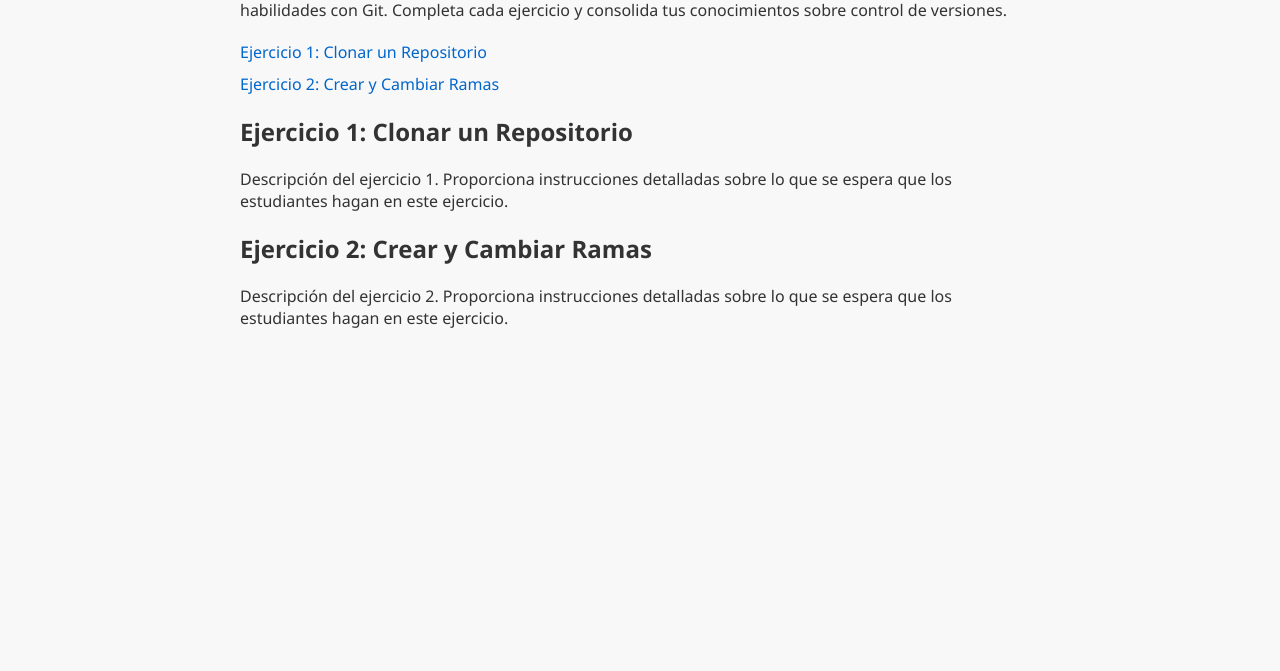
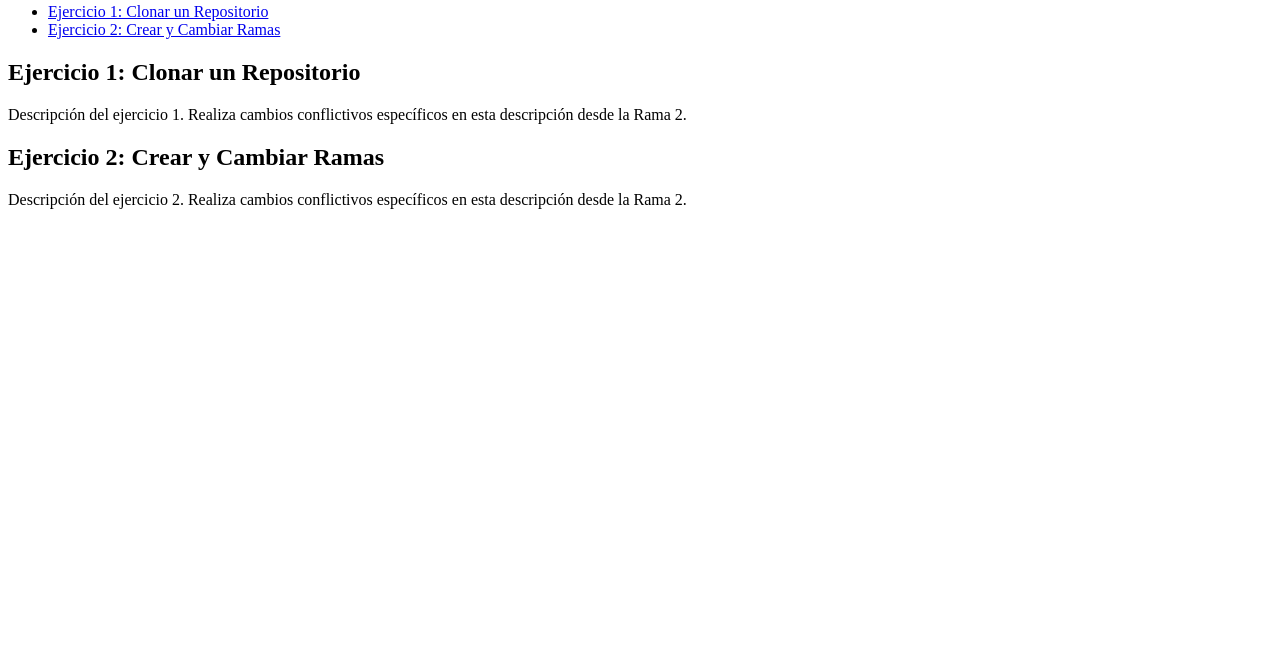
Before and after one commit to paulrrm/git2, a plain HTML site: page ejercicios.html in a window 1280 px wide. Shown: the part 129-800 px from the top of the page. Drawn offline with Linux system fonts and the light colour scheme.

Commit message:
actualizacion de ejercios idex y proyectos

```diff
--- a/ejercicios.html
+++ b/ejercicios.html
@@ -5,40 +5,6 @@
     <meta name="viewport" content="width=device-width, initial-scale=1.0">
     <title>Ejercicios con Git</title>
     <style>
-        body {
-            font-family: 'Segoe UI', Tahoma, Geneva, Verdana, sans-serif;
-            max-width: 800px;
-            margin: 0 auto;
-            padding: 20px;
-            background-color: #f8f8f8;
-            color: #333;
-        }
-
-        h1 {
-            color: #0066cc;
-        }
-
-        p {
-            margin-bottom: 20px;
-        }
-
-        ul {
-            list-style-type: none;
-            padding: 0;
-        }
-
-        li {
-            margin-bottom: 10px;
-        }
-
-        a {
-            color: #0066cc;
-            text-decoration: none;
-        }
-
-        a:hover {
-            text-decoration: underline;
-        }
     </style>
 </head>
 <body>
@@ -53,11 +19,13 @@
         <!-- Agrega más ejercicios según sea necesario -->
     </ul>
 
+    <!-- Cambio conflictivo 1 en la Rama 2 -->
     <h2 id="ejercicio1">Ejercicio 1: Clonar un Repositorio</h2>
-    <p>Descripción del ejercicio 1. Proporciona instrucciones detalladas sobre lo que se espera que los estudiantes hagan en este ejercicio.</p>
+    <p>Descripción del ejercicio 1. Realiza cambios conflictivos específicos en esta descripción desde la Rama 2.</p>
 
+    <!-- Cambio conflictivo 2 en la Rama 2 -->
     <h2 id="ejercicio2">Ejercicio 2: Crear y Cambiar Ramas</h2>
-    <p>Descripción del ejercicio 2. Proporciona instrucciones detalladas sobre lo que se espera que los estudiantes hagan en este ejercicio.</p>
+    <p>Descripción del ejercicio 2. Realiza cambios conflictivos específicos en esta descripción desde la Rama 2.</p>
 
     <!-- Agrega más ejercicios según sea necesario -->
 
```
Also changed, not shown: index.html (+3 -3 lines), proyectos.html (+4 -36 lines).
